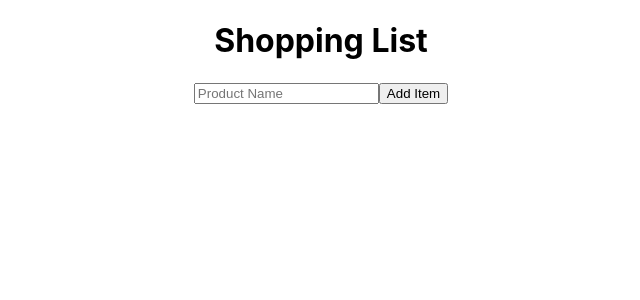
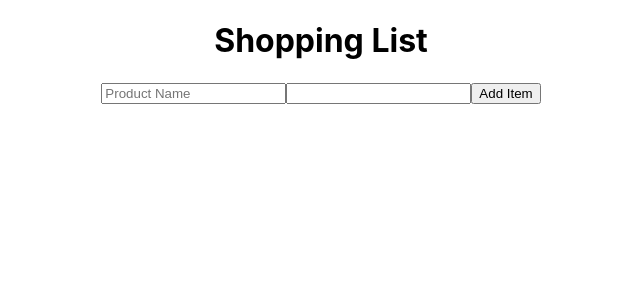
Before and after one commit to nycbasic/colt-typescript, a React (Create React App) app in the folder react-ts/: page / in a window 1280 px wide. Shown: the top 300 px of the page, without its empty margins (319-959 px from the left). Built offline with nearby package versions, Linux system fonts and the light colour scheme.

Commit message:
updating state and an extra input form for quantity

```diff
--- a/react-ts/package.json
+++ b/react-ts/package.json
@@ -14,6 +14,7 @@
     "react-dom": "^18.2.0",
     "react-scripts": "5.0.1",
     "typescript": "^4.9.4",
+    "uuid": "^9.0.0",
     "web-vitals": "^2.1.4"
   },
   "scripts": {
@@ -39,5 +40,8 @@
       "last 1 firefox version",
       "last 1 safari version"
     ]
+  },
+  "devDependencies": {
+    "@types/uuid": "^9.0.0"
   }
 }
--- a/react-ts/src/App.tsx
+++ b/react-ts/src/App.tsx
@@ -3,29 +3,20 @@
 import ShoppingList from "./components/ShoppingList";
 import ShoppingListForm from "./components/ShoppingListForm";
 import { Item } from "./models/item";
-
-// const items = [
-//   {
-//     id: 1,
-//     product: "Lemon",
-//     quantity: 3,
-//   },
-//   {
-//     id: 2,
-//     product: "Chicken Breast",
-//     quantity: 2,
-//   }
-// ];
+import { v4 as uuid } from "uuid";
 
 function App() {
   const [items, setItems] = useState<Item[]>([]);
-  const addItem = (product: string) => {
-    setItems([...items, { id: items.length + 1, product, quantity: items.length + 1 }]);
+
+  const addItem = (product: string, quantity: number) => {
+    setItems([...items, { id: uuid(), product, quantity }]);
   };
+
   return (
     <div className="App">
+      <h1>Shopping List</h1>
+      <ShoppingListForm onAddItem={addItem} />
       <ShoppingList items={items} />
-      <ShoppingListForm onAddItem={addItem} />
     </div>
   );
 }
--- a/react-ts/src/components/ShoppingList.tsx
+++ b/react-ts/src/components/ShoppingList.tsx
@@ -8,7 +8,6 @@
 function ShoppingList({ items }: ShoppingListProps): JSX.Element {
   return (
     <div>
-      <h1>Shopping List</h1>
       <ul>
         {items.map((item) => (
           <li key={item.id}>
--- a/react-ts/src/components/ShoppingListForm.tsx
+++ b/react-ts/src/components/ShoppingListForm.tsx
@@ -1,19 +1,23 @@
 import React, {useRef} from 'react';
 
 interface ShoppingListFormProps {
-    onAddItem: (item: string) => void;
+    onAddItem: (item: string, num: number) => void;
 }
 
 function ShoppingListForm({onAddItem}: ShoppingListFormProps): JSX.Element {
-    const inputRef = useRef<HTMLInputElement>(null);
+    const productInputRef = useRef<HTMLInputElement>(null);
+    const quantityInputRef = useRef<HTMLInputElement>(null)
     function handleSubmit(e: React.FormEvent) {
         e.preventDefault();
-        onAddItem(inputRef.current!.value)
+        const product = productInputRef.current!.value;
+        const quantity = parseInt(quantityInputRef.current!.value);
+        onAddItem(product, quantity)
     }
 
     return (
         <form onSubmit={handleSubmit}>
-            <input type="text" placeholder='Product Name' ref={inputRef}/>
+            <input type="text" placeholder='Product Name' ref={productInputRef}/>
+            <input type="number" min={0} ref={quantityInputRef}/>
             <button type="submit">Add Item</button>
         </form>
     )
--- a/react-ts/src/models/item.ts
+++ b/react-ts/src/models/item.ts
@@ -1,5 +1,5 @@
 export interface Item {
-  id: number;
+  id: string;
   product: string;
   quantity: number;
 }
```
Also changed, not shown: 1 other file (tests, documents, lock files or other folders).
